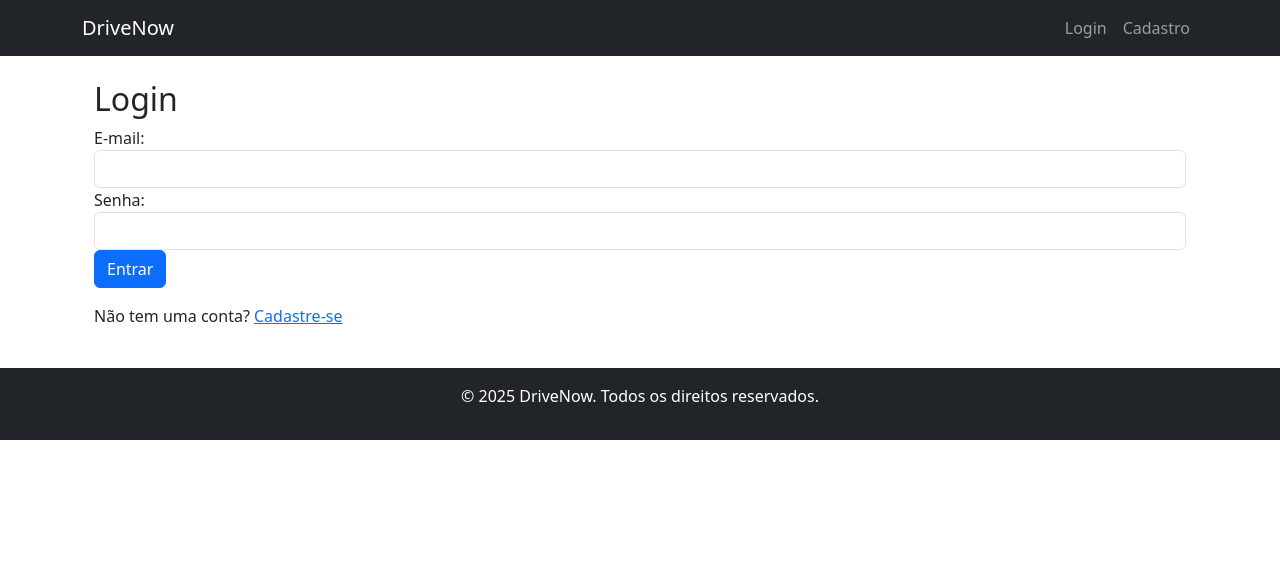
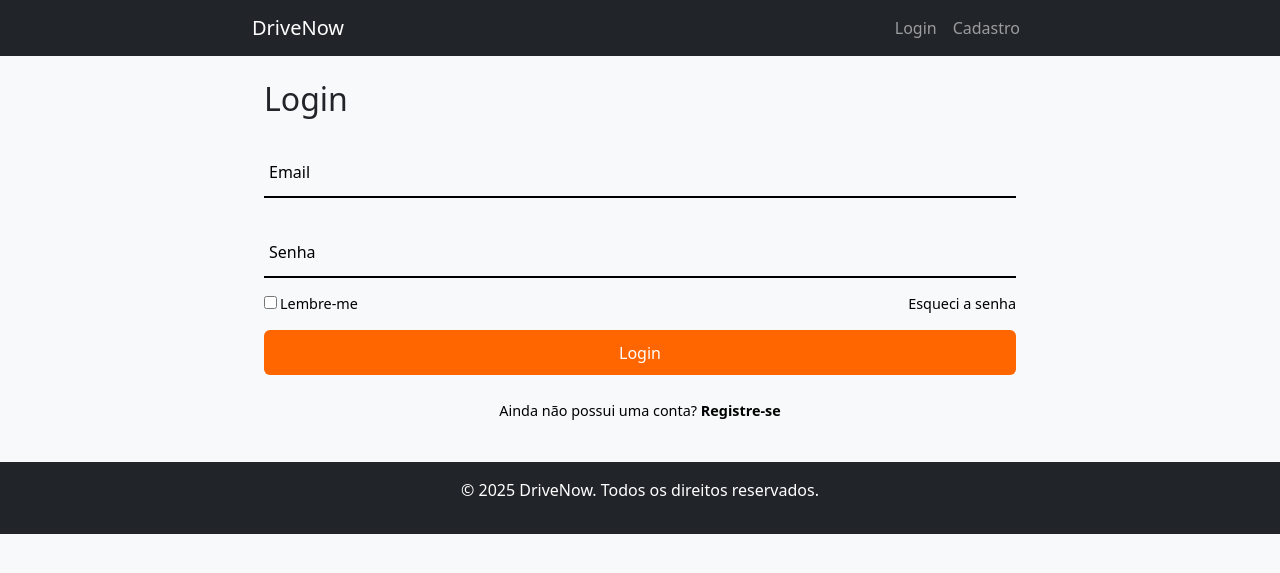
Before and after one commit to AndryusZolet/DriveNow, a PHP site: page /drivenow/login.php in a window 1280 px wide. Shown: the top 573 px of the page. Run offline with PHP 8.4, Linux system fonts and the light colour scheme.

Commit message:
update 08/04/2025 ; 20:26

```diff
--- a/Projeto/main/drivenow/assets/style.css
+++ b/Projeto/main/drivenow/assets/style.css
@@ -19,3 +19,182 @@
 .alert {
     margin-top: 20px;
 }
+
+.wrapper {
+    position: relative;
+    width: 400px;
+    height: 400px;
+    background: transparent;
+    border: 2px solid rgba(255, 255, 255, .5);
+    border-radius: 20px;
+    backdrop-filter: blur(20px);
+    box-shadow: 0 0 30px rgba(0, 0, 0, .5);
+    display: flex;
+    justify-content: center;
+    align-items: center;
+    overflow: hidden;
+    transform: scale(0);
+    transition: transform .5s ease, height .2s ease;
+}
+
+.wrapper.active-popup {
+    transform: scale(1);
+}
+
+.wrapper.active{
+    height: 520px;
+}
+
+.wrapper .for-box{
+    width: 100%;
+    padding: 40px;
+}
+
+.wrapper .for-box.login {
+    transition: transform .18s ease;
+    transform: translateX(0);
+}
+
+.wrapper.active .for-box.login{
+    transition: none;
+    transform: translateX(-400px);
+}
+
+.wrapper .for-box.register{
+    position: absolute;
+    transition: none;
+    transform: translateX(400px);
+}
+
+.wrapper.active .for-box.register{
+    transition: transform .18s ease;
+    transform: translateX(0);
+}
+
+.wrapper .icon-close {
+    position: absolute;
+    top: 0;
+    right: 0;
+    width: 45px;
+    height: 45px;
+    background: #000000;
+    font-size: 2em;
+    color: #fff;
+    display: flex;
+    justify-content: center;
+    align-items: center;
+    cursor: pointer;
+    border-bottom-left-radius: 20px;
+    z-index: 1;
+}
+
+.for-box h2{
+    font-size: 2em;
+    color: #000000;
+    text-align: center;
+}
+
+.input-box {
+    position: relative;
+    width: 100%;
+    height: 50px;
+    border-bottom: 2px solid #000000;
+    margin: 30px 0;
+}
+
+.input-box label {
+    position: absolute;
+    top: 50%;
+    left: 5px;
+    transform: translateY(-50%);
+    font-size: 1em;
+    color: #000000;
+    font-weight: 500;
+    pointer-events: none;
+    transition: .5s;
+}
+
+.input-box input:focus~label,
+.input-box input:valid~label {
+    top: -5px;
+}
+
+.input-box input {
+    width: 100%;
+    height: 100%;
+    background: transparent;
+    border: none;
+    outline: none;
+    font-size: 1em;
+    color: #000000;
+    font-weight: 600;
+    padding: 0 35px 0 5px;
+}
+
+.input-box .icon{
+    position: absolute;
+    right: 8px;
+    font-size: 1.2em;
+    color: #000000;
+    line-height: 57px;
+}
+
+.remember-forgot{
+    font-size: .9em;
+    color: #000000;
+    font-weight: 500;
+    margin: -15px 0 15px;
+    display: flex;
+    justify-content: space-between;
+}
+
+.remember-forgot label input{
+    align-content: #000000;
+    margin-right: 3px;
+}
+
+.remember-forgot a{
+    color: #000000;
+    text-decoration: none;
+}
+
+.remember-forgot a:hover{
+    text-decoration: underline;
+}
+
+.btn {
+    width: 100%;
+    height: 45px;
+    background: #ff6600;
+    border: none;
+    outline: none;
+    border-radius: 6px;
+    cursor: pointer;
+    font-size: 1rem;
+    color: #fff;
+    font-weight: 500;
+    text-decoration: none;
+    transition: background 0.3s;
+}
+
+.btn:hover {
+    background: #cc5500;
+}
+
+.login-register{
+    font-size: .9em;
+    color: #000000;
+    text-align: center;
+    font-weight: 500;
+    margin: 25px 0 10px;
+}
+
+.login-register p a{
+    color: #000000;
+    text-decoration: none;
+    font-weight: 600;
+}
+
+.login-register p a:hover{
+    text-decoration: underline;
+}
--- a/Projeto/main/drivenow/config/db.php
+++ b/Projeto/main/drivenow/config/db.php
@@ -1,9 +1,9 @@
 <?php
 // Configurações do banco de dados
 define('DB_HOST', 'localhost');
-define('DB_NAME', 'DriveNow');
-define('DB_USER', 'drivenow_user'); // Substitua pelo seu usuário do MySQL
-define('DB_PASS', 'Teste@1234');     // Substitua pela sua senha do MySQL
+define('DB_NAME', 'drivenow');
+define('DB_USER', 'root'); // Substitua pelo seu usuário do MySQL
+define('DB_PASS', '');     // Substitua pela sua senha do MySQL
 
 // Tentativa de conexão
 try {
--- a/Projeto/main/drivenow/includes/auth.php
+++ b/Projeto/main/drivenow/includes/auth.php
@@ -36,7 +36,7 @@
 function fazerLogin($email, $senha) {
     global $pdo;
 
-    $stmt = $pdo->prepare("SELECT id, primeiro_nome, segundo_nome, e_mail, senha FROM conta_usuario WHERE e_mail = ?");
+    $stmt = $pdo->prepare("SELECT id, primeiro_nome, segundo_nome, e_mail, senha, data_de_entrada FROM conta_usuario WHERE e_mail = ?");
     $stmt->execute([$email]);
     $usuario = $stmt->fetch();
 
--- a/Projeto/main/drivenow/login.php
+++ b/Projeto/main/drivenow/login.php
@@ -11,7 +11,7 @@
 
 if ($_SERVER['REQUEST_METHOD'] === 'POST') {
     $email = trim($_POST['email']);
-    $senha = $_POST['senha'];
+    $senha = $_POST['password'];
 
     $resultado = fazerLogin($email, $senha);
 
@@ -25,7 +25,14 @@
 
 require_once 'includes/header.php';
 ?>
-
+<!DOCTYPE html>
+<html lang="pt-BR">
+    <head>
+        <meta charset="UTF-8">
+        <meta name="viewport" content="width=device-width, initial-scale=1.0">
+        <title>Login</title>
+        <link rel="stylesheet" href="./assets/style.css">
+    </head>
     <div class="container">
         <h2>Login</h2>
 
@@ -33,20 +40,27 @@
             <div class="alert alert-danger"><?= $erro ?></div>
         <?php endif; ?>
 
-    <form method="post">
-        <div class="form-group">
-            <label for="email">E-mail:</label>
-            <input type="email" class="form-control" id="email" name="email" required>
+        <form method="POST">
+            <div class="input-box">
+                <span class="icon"><ion-icon name="mail"></ion-icon></span>
+                <input type="email" name="email" required>
+                <label>Email</label>
             </div>
-
-        <div class="form-group">
-            <label for="senha">Senha:</label>
-            <input type="password" class="form-control" id="senha" name="senha" required>
+            <div class="input-box">
+                <span class="icon"><ion-icon name="lock-closed"></ion-icon></span>
+                <input type="password" name="password" required>
+                <label>Senha</label>
             </div>
-
-        <button type="submit" class="btn btn-primary">Entrar</button>
-        <p class="mt-3">Não tem uma conta? <a href="cadastro.php">Cadastre-se</a></p>
+            <div class="remember-forgot">
+                <label><input type="checkbox" name="remember">Lembre-me</label>
+                <a href="#">Esqueci a senha</a>
+            </div>
+            <button type="submit" class="btn">Login</button>
+            <div class="login-register">
+                <p>Ainda não possui uma conta? <a href="./cadastro.php" class="register-link">Registre-se</a></p>
+            </div>
         </form>
     </div>
+</html>
 
 <?php require_once 'includes/footer.php'; ?>
--- a/Projeto/main/login.html
+++ b/Projeto/main/login.html
@@ -9,7 +9,7 @@
     <body>
         <div class="for-box login">
             <h2>Login</h2>
-            <form action="php/login.php" method="POST">
+            <form action="./drivenow/login.php" method="POST">
                 <div class="input-box">
                     <span class="icon"><ion-icon name="mail"></ion-icon></span>
                     <input type="email" name="email" required>
```
Also changed, not shown: Projeto/main/style.css (added, +434 -0 lines). Lines whose indentation alone changed are shown as unchanged.
